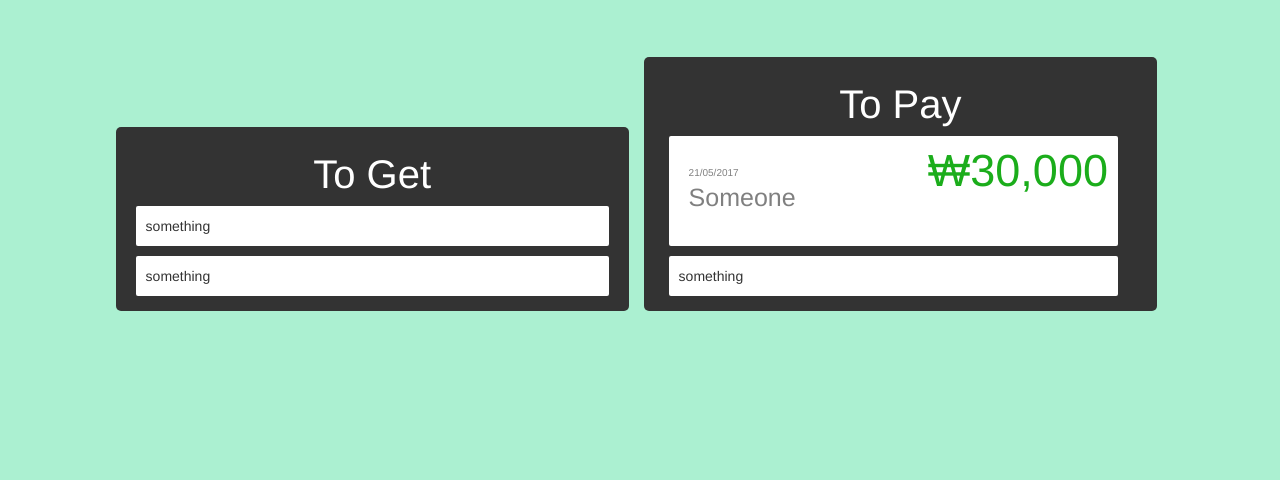
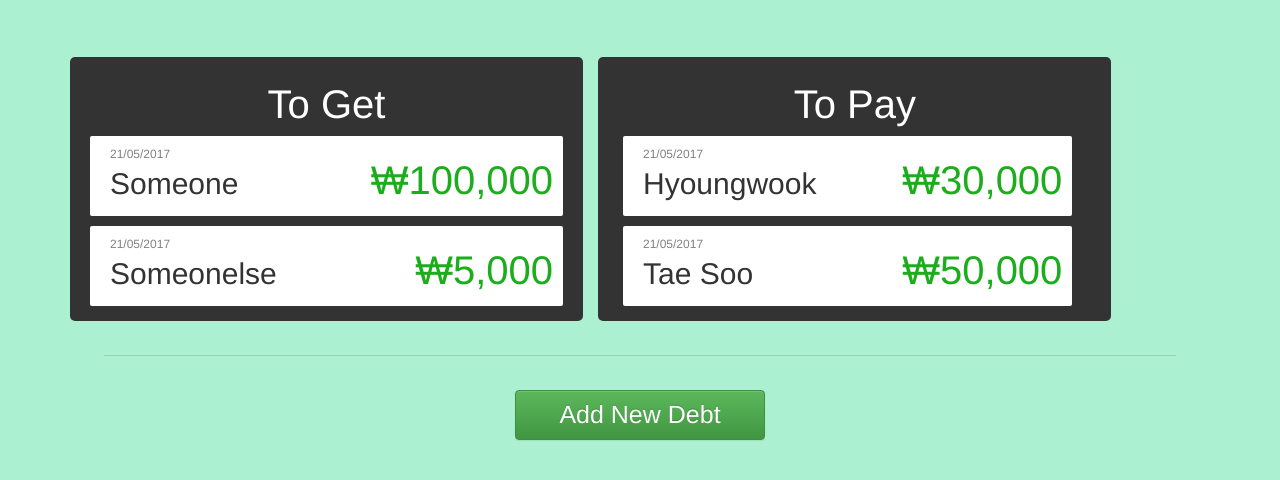
Before and after one commit to tsook/harathon, a Django app: page / in a window 1280 px wide. Shown: the part 59-539 px from the top of the page. Run offline with Django 3.2, Linux system fonts and the light colour scheme; some libraries are stand-ins or nearby versions.

Commit message:
changes to homepage

```diff
--- a/finance/static/css/finance.css
+++ b/finance/static/css/finance.css
@@ -54,33 +54,81 @@
 	margin: 10px 0 10px 0;
 	border-radius: 2px;
 	background-color: white;
-	padding: 10px;
+	padding: 0px 10px;
 }
 
 .info-text{
-	color: gray;
-	width: 55%;
+	width: 50%;
 	display: inline-block;
-	vertical-align: top;
-	margin: 0;
 }
 .info-text p:first-child{
+	color: gray;
 	margin: 0;
 	padding: 0;
-	font-size: 10px;
+	font-size: 12px;
 }
 .info-text p:last-child{
+	color: #333;
 	margin: 0;
 	padding: 0;
+	font-size: 30px;
+}
+
+.money-text{
+	font-size: 40px;
+	color: #1bad1b;
+	text-align: right;
+	width: 50%;
+	display: inline-block;
+}
+
+.button-section{
+	border-top: solid 1px #94d2b5;
+	margin: 3%;
+	padding-top: 3%;
+	text-align: center;
+}
+
+.add-debt{
+	width: 250px;
 	font-size: 25px;
 }
 
-.money-text{
-	font-size: 45px;
-	color: #1bad1b;
+/* add debt elements */
+.add-debt-form{
+	font-size: 25px;
+	margin: auto;
+	width: 550px;
+	color: #333;
+	border: solid 2px #c5c5c5;
+}
+
+.form-col{
+	padding-right: 10px;
+	padding-left: 0;
+}
+
+.form-col label{
+	width: 100%;
 	text-align: right;
-	width: 45%;
-	display: inline-block;
-	vertical-align: top;
-	margin: 0;
+	margin: 8px 0;
 }
+
+.form-col .form-group{
+	margin: 5px 0;
+}
+
+.form-control{
+	font-size: 25px;
+	height: 40px;
+}
+.input-group-addon{
+	font-size: 25px;
+}
+
+#from, #to{
+	width: 300px;
+}
+#amount {
+	width: 250px;
+}
--- /dev/null
+++ b/finance/static/js/home_page.js
@@ -0,0 +1,5 @@
+$(document).ready(function(){
+	$(".add-debt").on("click", function(){
+		$(".add-debt-form").show()
+	})
+})
--- a/finance/templates/finance/base.html
+++ b/finance/templates/finance/base.html
@@ -17,5 +17,10 @@
 		{% block content %}
 		{% endblock %}
 	</div>
+
+	<script type="text/javascript" src="{% static 'js/jquery/js/jquery-1.9.0.min.js' %}"></script>
+	<script type="text/javascript" src="{% static 'js/jquery/js/jquery-ui-1.10.0.custom.min.js' %}"></script>
+	{% block scripts %}
+	{% endblock %}
 </body>
 </html>
--- a/finance/templates/finance/home_page.html
+++ b/finance/templates/finance/home_page.html
@@ -1,12 +1,23 @@
 {% extends 'finance/base.html' %}
+{% load staticfiles %}
 
 {% block content %}
 
-<div class="debt-section" style="margin-left: 4%; margin-right: 1%">
+<div class="debt-section" style="margin-leftft: 4%; margin-right: 1%">
 	<h1> To Get </h1>
 	<div class="debt-list">
-		<div> something </div>
-		<div> something </div>
+		<div>
+			<div class="info-text">
+				<p> 21/05/2017 </p>
+				<p> Someone </p>
+			</div><h2 class="money-text"> ₩100,000 </h2>
+		</div>
+		<div>
+			<div class="info-text">
+				<p> 21/05/2017 </p>
+				<p> Someonelse </p>
+			</div><h2 class="money-text"> ₩5,000 </h2>
+		</div>
 	</div>
 </div>
 <div class="debt-section">
@@ -15,10 +26,50 @@
 		<div>
 			<div class="info-text">
 				<p> 21/05/2017 </p>
-				<p> Someone </p>
-			</div><h2 class="money-text"> ₩30,000 </h2></div>
-		<div> something </div>
+				<p> Hyoungwook </p>
+			</div><h2 class="money-text"> ₩30,000 </h2>
+		</div>
+		<div>
+			<div class="info-text">
+				<p> 21/05/2017 </p>
+				<p> Tae Soo </p>
+			</div><h2 class="money-text"> ₩50,000 </h2>
+		</div>
 	</div>
 </div>
+<div class="button-section">
+	<button class="btn btn-success add-debt" > Add New Debt</button>
+</div>
+
+
+<div class="well add-debt-form" hidden>
+	<form class="form-inline row">
+		<div class="col-md-4 form-col">
+			<label for="from">Owed by:</label>
+			<label for="to">Owed to:</label>
+			<label for="amount">Amount:</label>
+		</div>
+		<div class="col-md-8 form-col">
+			<div class="form-group">
+				<input type="text" class="form-control" id="from">
+			</div>
+			<div class="form-group">
+				<input type="text" class="form-control" id="to">
+			</div>
+			<div class="form-group">
+				<div class="input-group">
+					<span class="input-group-addon">₩</span>
+					<input type="text" class="form-control" placeholder="Price" id="amount"/>
+				</div>
+			</div>
+		</div>
+		<button class="btn" id="submit">Submit</button>
+	</form>
+</div>
+
 
 {% endblock %}
+
+{% block scripts %}
+<script src="{% static 'js/home_page.js' %}"></script>
+{% endblock %}
```
Also changed, not shown: finance/static/js/money.js (deleted).
